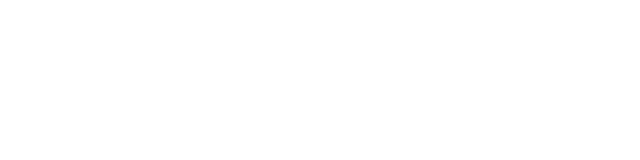
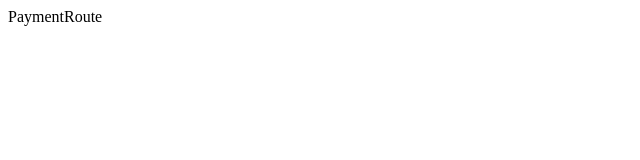
Before and after one commit to saisantosh005/novaApp, a React (Create React App) app: page /payment in a window 1280 px wide. Shown: the top 160 px of the page, without its empty margins (0-640 px from the left). Built offline with nearby package versions, Linux system fonts and the light colour scheme.

Commit message:
routingImplemented

```diff
--- a/src/App.js
+++ b/src/App.js
@@ -1,13 +1,16 @@
 import "./styles.css";
 // import LoginForm from "./components/LoginRoute/LoginForm";
-import { BrowserRouter as Router, Route, Switch } from "react-router-dom";
 import HomeRoute from "./components/HomeRoute/HomeRoute";
 import DetailsRoute from "./components/DetailsRoute/DetailsRoute";
+
+import { BrowserRouter as Router, Route, Switch } from "react-router-dom";
+import PaymentRoute from "./components/PaymentRoute/PaymentRoute/PaymentRoute";
 const App = () => (
   <Router>
     <Switch>
       <Route exact path="/" component={HomeRoute} />
       <Route exact path="/details" component={DetailsRoute} />
+      <Route exact path="/payment" component={PaymentRoute} />
     </Switch>
   </Router>
 );
--- a/src/components/DetailsRoute/DetailsRoute.js
+++ b/src/components/DetailsRoute/DetailsRoute.js
@@ -1,3 +1,4 @@
+import { Link } from "react-router-dom";
 import {
   DetailsMainContainer,
   DetailsCardContainer,
@@ -36,7 +37,9 @@
         </Details>
       </DetailsCardContainer>
       <ButtonContainer>
-        <Button>Pay</Button>
+        <Button>
+          <Link to="payment">Pay</Link>
+        </Button>
 
         <Button>Edit</Button>
       </ButtonContainer>
--- a/src/components/HomeRoute/BillCard/BillCard.js
+++ b/src/components/HomeRoute/BillCard/BillCard.js
@@ -1,3 +1,4 @@
+import { Link } from "react-router-dom";
 import {
   BillCardMainContainer,
   Heading,
@@ -12,6 +13,7 @@
       <Heading>{category}</Heading>
       <ReferenceNumber>Reference Number: {id}</ReferenceNumber>
       <Amount>Rs {amount}</Amount>
+      <Link to={`/details`}>View</Link>
     </BillCardMainContainer>
   );
 };
--- /dev/null
+++ b/src/components/PaymentRoute/PaymentRoute/PaymentRoute.js
@@ -0,0 +1,4 @@
+const PaymentRoute = () => {
+  return <div>PaymentRoute</div>;
+};
+export default PaymentRoute;
```
Also changed, not shown: package.json (+2 -13 lines), src/index.js (+18 -4 lines), src/components/PaymentRoute/PaymentRoute/styledComponents.js (added).
